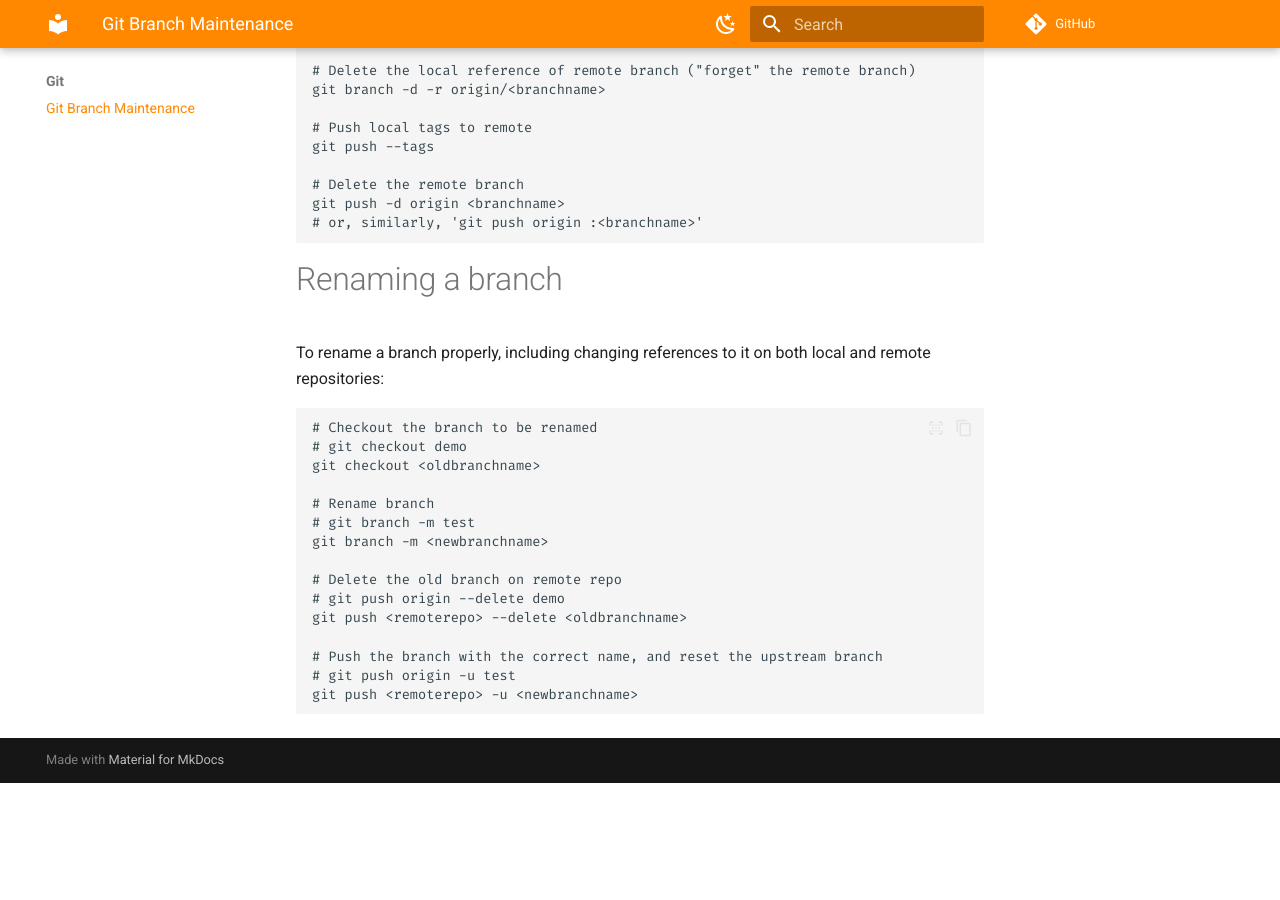
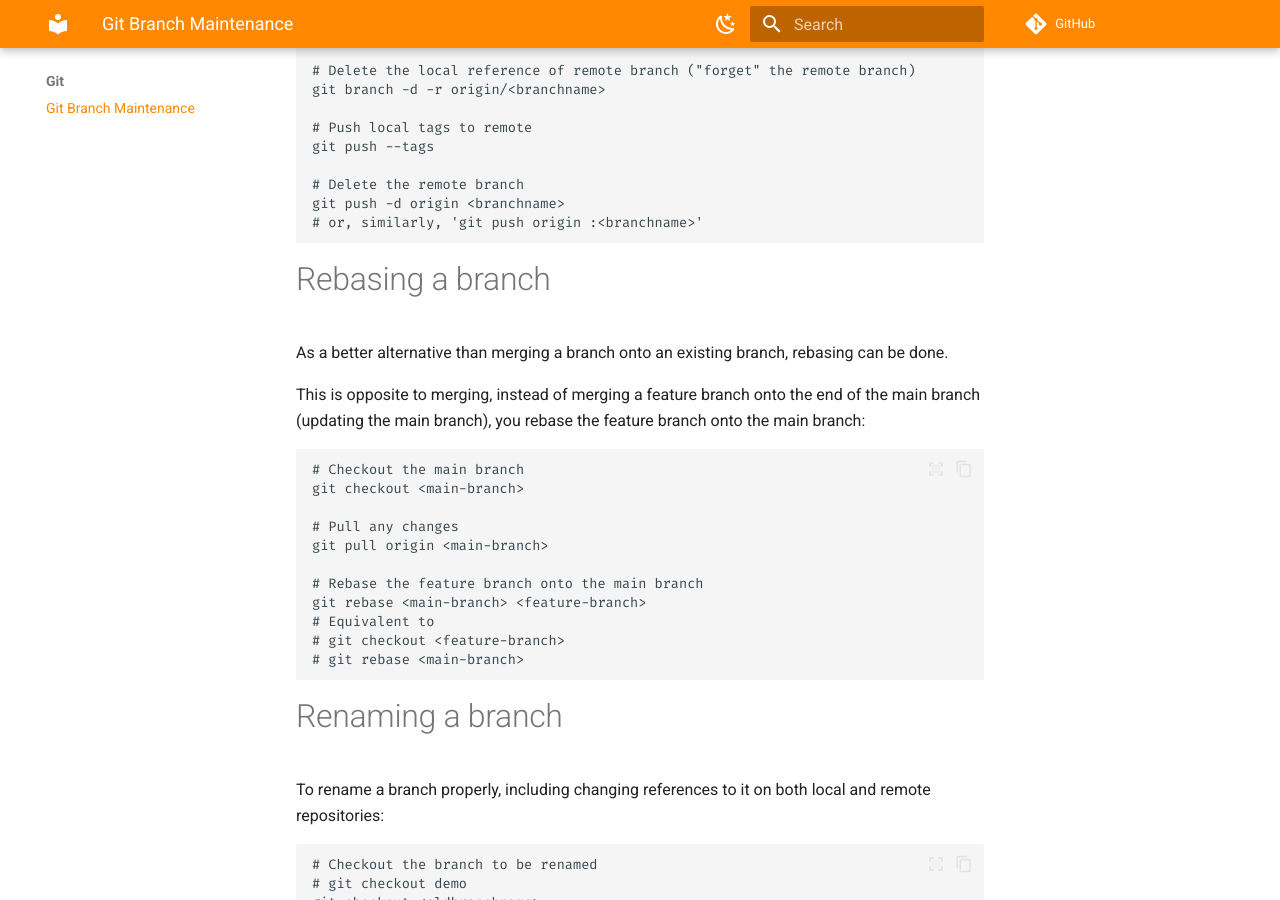
Before and after one commit to TechGeek01/docs.techgeek01.com, an MkDocs documentation site: the page built from docs/git/branch-maintenance.md, in a window 1280 px wide and 900 px high, scrolled down 459 px. Built offline with MkDocs 1.6.1 and Material for MkDocs 9.7.7, drawn with Linux system fonts in a browser that asks for light colours; comment, search, counter and statistics services are not loaded; before the commit the page ends 1242 px from its top, so only the background shows below that.

Commit message:
feat: add Git rebase instructions

````diff
--- a/docs/git/branch-maintenance.md
+++ b/docs/git/branch-maintenance.md
@@ -22,6 +22,24 @@ git push -d origin <branchname>
 
 ```
 
+# Rebasing a branch
+As a better alternative than merging a branch onto an existing branch, rebasing can be done.
+
+This is opposite to merging, instead of merging a feature branch onto the end of the main branch (updating the main branch), you rebase the feature branch onto the main branch:
+```
+# Checkout the main branch
+git checkout <main-branch>
+
+# Pull any changes
+git pull origin <main-branch>
+
+# Rebase the feature branch onto the main branch
+git rebase <main-branch> <feature-branch>
+# Equivalent to
+# git checkout <feature-branch>
+# git rebase <main-branch>
+```
+
 # Renaming a branch
 To rename a branch properly, including changing references to it on both local and remote repositories:
 ```
````
